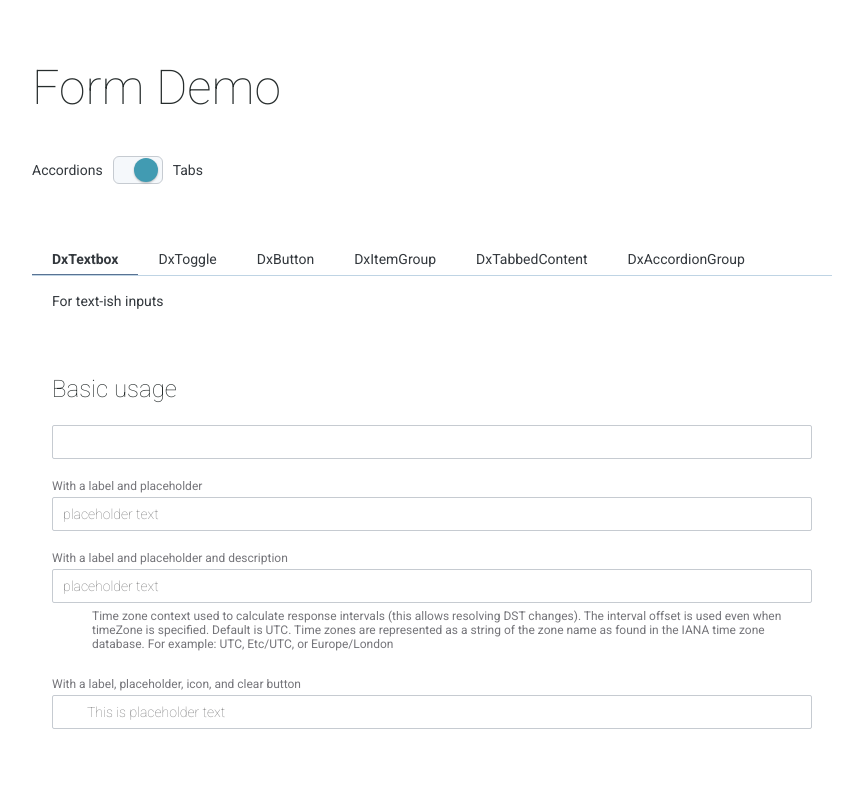
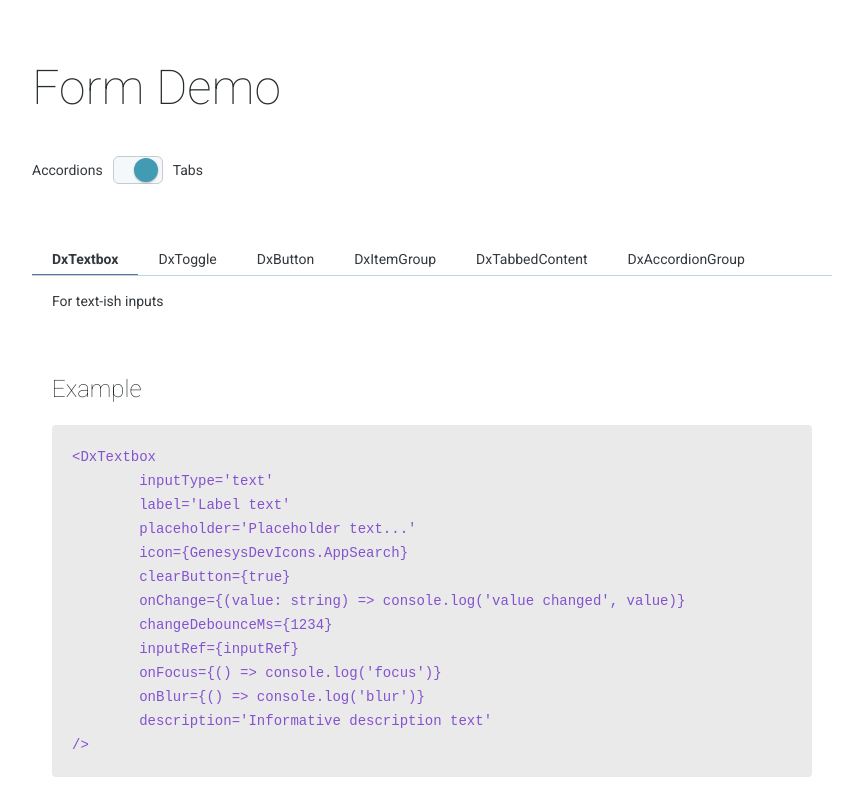
Before and after one commit to purecloudlabs/genesys-react-components, a React (Create React App) app in the folder app/: page / in a window 1280 px wide. Shown: the top 793 px of the page, without its empty margins (208-1051 px from the left). Built offline with nearby package versions, Linux system fonts and the light colour scheme; some icons are missing.

Commit message:
add examples

```diff
--- a/app/src/components/formdemo/FormDemo.scss
+++ b/app/src/components/formdemo/FormDemo.scss
@@ -1,4 +1,4 @@
-.display-toggle{
+.display-toggle {
 	display: flex;
 	flex-flow: row nowrap;
 	justify-content: flex-start;
--- a/app/src/components/formdemo/FormDemo.tsx
+++ b/app/src/components/formdemo/FormDemo.tsx
@@ -44,6 +44,24 @@ export default function FormDemo() {
 			content: (
 				<Fragment>
 					<p>For text-ish inputs</p>
+					<h3>Example</h3>
+					<pre>
+						<code>
+							{`<DxTextbox
+	inputType='text'
+	label='Label text'
+	placeholder='Placeholder text...'
+	icon={GenesysDevIcons.AppSearch}
+	clearButton={true}
+	onChange={(value: string) => console.log('value changed', value)}
+	changeDebounceMs={1234}
+	inputRef={inputRef}
+	onFocus={() => console.log('focus')}
+	onBlur={() => console.log('blur')}
+	description='Informative description text'
+/>`}
+						</code>
+					</pre>
 					<h3>Basic usage</h3>
 					<DxTextbox />
 					<DxTextbox label='With a label and placeholder' placeholder='placeholder text' />
@@ -116,6 +134,20 @@ export default function FormDemo() {
 					<p>
 						For boolean inputs, including a tri-state option allowing <em>undefined</em> as a value
 					</p>
+					<h3>Example</h3>
+					<pre>
+						<code>
+							{`<DxToggle
+	label='Toggle label'
+	initialValue={true}
+	isTriState={true}
+	onChange={(value) => console.log(value)}
+	trueIcon={GenesysDevIcons.AppSun}
+	falseIcon={GenesysDevIcons.AppMoon}
+	description='Informative description text'
+/>`}
+						</code>
+					</pre>
 					<h3>Dual state</h3>
 					<DxToggle />
 					<DxToggle label='With a label' />
@@ -154,6 +186,14 @@ export default function FormDemo() {
 			content: (
 				<Fragment>
 					<p>Button go brrr</p>
+					<h3>Example</h3>
+					<pre>
+						<code>
+							{`<DxButton type='primary' onClick={() => console.log('clicked')} disabled={false}>
+	Button text
+</DxButton>`}
+						</code>
+					</pre>
 					<h3>Buttons</h3>
 					<DxButton type='primary' onClick={() => console.log('Primary clicked')}>
 						Primary
@@ -212,6 +252,19 @@ export default function FormDemo() {
 			content: (
 				<Fragment>
 					<p>For selecting from a list of things</p>
+					<h3>Example</h3>
+					<pre>
+						<code>
+							{`<DxItemGroup
+	title='Label text'
+	items={itemGroupItems}
+	format='dropdown'
+	onItemChanged={(item, isSelected) => console.log('isSelected', isSelected)}
+	onItemsChanged={(items) => console.log('Item list:', items)}
+	description='Informative description text'
+/>`}
+						</code>
+					</pre>
 					<h3>Dropdown</h3>
 					<DxItemGroup items={itemGroupItems} format='dropdown' />
 					<DxItemGroup title='Dropdown with a title' items={itemGroupItems} format='dropdown' />
@@ -264,6 +317,14 @@ export default function FormDemo() {
 			content: (
 				<Fragment>
 					<p>Shows tab titles in a row and one content panel at a time</p>
+					<h3>Example</h3>
+					<pre>
+						<code>
+							{`<DxTabbedContent>
+	<DxTabPanel title='Panel Title'>Panel content</DxTabPanel>
+</DxTabbedContent>`}
+						</code>
+					</pre>
 					<DxTabbedContent>
 						<DxTabPanel title='first panel'>super plain text</DxTabPanel>
 						<DxTabPanel title='SECOND panel'>
@@ -309,6 +370,14 @@ export default function FormDemo() {
 			content: (
 				<Fragment>
 					<p>Shows a group of individually expandable accordion panels</p>
+					<h3>Example</h3>
+					<pre>
+						<code>
+							{`<DxAccordionGroup>
+	<DxAccordion title='Accordion Title'>Accordion content</DxAccordion>
+</DxAccordionGroup>`}
+						</code>
+					</pre>
 					<DxAccordionGroup>
 						<DxAccordion title='first panel'>super plain text</DxAccordion>
 						<DxAccordion title='SECOND panel'>
--- a/app/src/typography.scss
+++ b/app/src/typography.scss
@@ -153,11 +153,13 @@ body {
 		}
 	}
 
-	code {
-		padding: 2px 4px;
+	pre {
+		margin: 20px 0;
+		padding: 20px;
+		background-color: #eaeaea;
+		color: #8452CF;
 		border-radius: 4px;
-		color: #8452cf;
-		background-color: #eff0f5;
+		overflow: auto;
 	}
 
 	// Standardized indentation
```
